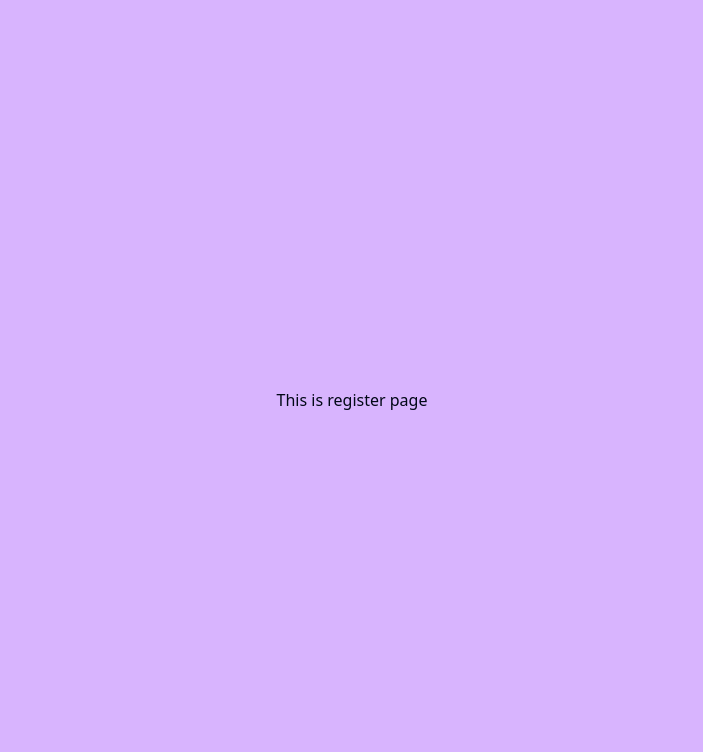
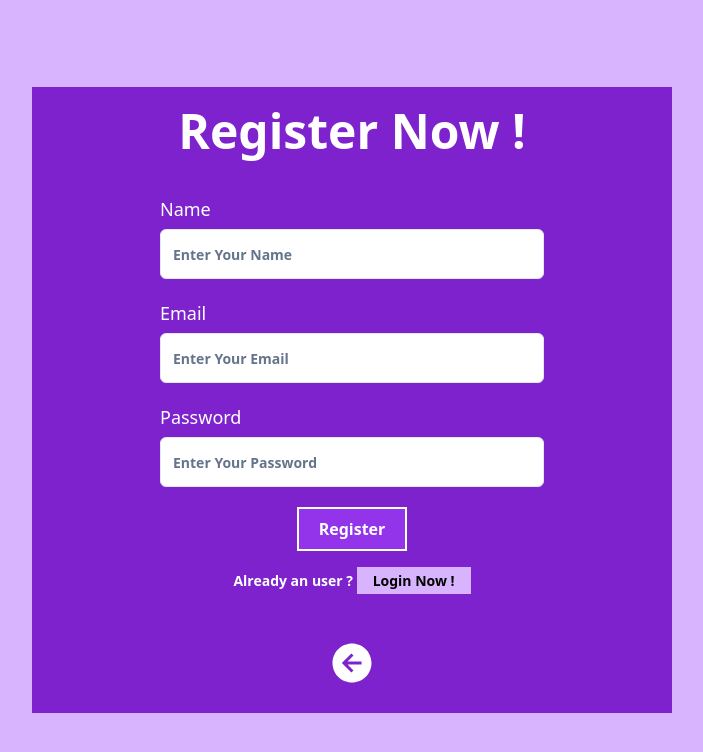
Before and after one commit to bandhandut19/microdeft_react_test_bondon_datta, a React (Vite) app: page /register in a window 1280 px wide. Shown: the top 752 px of the page, without its empty margins (288-991 px from the left). Built offline with nearby package versions, Linux system fonts and the light colour scheme.

Commit message:
created register page and setup done with useForm

```diff
--- a/src/components/Pages/Register.tsx
+++ b/src/components/Pages/Register.tsx
@@ -1,7 +1,103 @@
+import { useForm } from "react-hook-form";
+import { Input } from "../UI/input";
+import { Label } from "../UI/label";
+import { Link } from "react-router";
+import { IoArrowBackCircleSharp } from "react-icons/io5";
+import IRegsiterType from "@/types/registerType";
+import {
+  Tooltip,
+  TooltipContent,
+  TooltipProvider,
+  TooltipTrigger,
+} from "../UI/tooltip";
 const Register = () => {
+  const { register, handleSubmit, reset } = useForm<IRegsiterType>();
+
+  const handleRegister = async (data: IRegsiterType) => {
+    console.log(data);
+    reset();
+  };
   return (
-    <div>
-      <h1>This is register page</h1>
+    <div className="lg:w-1/2   md:w-4/5 px-10 lg:px-0 mx-auto bg-purple-700 text-white font-bold">
+      <h1 className="text-center lg:text-5xl text-4xl pt-5">Register Now !</h1>
+      <form
+        onSubmit={handleSubmit(handleRegister)}
+        className="flex items-center justify-center mt-10 flex-col gap-5"
+      >
+        <div className="grid w-full max-w-sm items-center gap-1.5">
+          <Label htmlFor="name" className="text-lg">
+            Name
+          </Label>
+          <Input
+            type="name"
+            className="text-purple-600 py-6"
+            id="name"
+            placeholder="Enter Your Name"
+            required
+            {...register("name")}
+          />
+        </div>
+        <div className="grid w-full max-w-sm items-center gap-1.5">
+          <Label htmlFor="email" className="text-lg">
+            Email
+          </Label>
+          <Input
+            type="email"
+            className="text-purple-600 py-6"
+            id="email"
+            placeholder="Enter Your Email"
+            required
+            {...register("email")}
+          />
+        </div>
+        <div className="grid w-full max-w-sm items-center gap-1.5">
+          <Label htmlFor="password" className="text-lg">
+            Password
+          </Label>
+          <Input
+            type="password"
+            className="text-purple-600 py-6"
+            id="password"
+            placeholder="Enter Your Password"
+            required
+            {...register("password")}
+          />
+        </div>
+        <div>
+          <button
+            type="submit"
+            className="b px-5 py-2 hover:scale-105 text-white bg-purple-600 border-2 border-white"
+          >
+            Register
+          </button>
+        </div>
+      </form>
+      <div>
+        <div className="text-sm">
+          <h1 className="text-center pt-5 ">
+            Already an user ?{" "}
+            <span className="bg-purple-300  text-black px-4 py-1 ">
+              <Link to={"/login"}> Login Now ! </Link>{" "}
+            </span>
+          </h1>
+        </div>
+        <div className="flex justify-center items-center mt-12 mb-5">
+          <TooltipProvider>
+            <Tooltip>
+              <TooltipTrigger asChild>
+                <Link to={"/"}>
+                  <button className="text-5xl hover:scale-110">
+                    <IoArrowBackCircleSharp />
+                  </button>
+                </Link>
+              </TooltipTrigger>
+              <TooltipContent>
+                <p>Go Back To Home</p>
+              </TooltipContent>
+            </Tooltip>
+          </TooltipProvider>
+        </div>
+      </div>
     </div>
   );
 };
--- /dev/null
+++ b/src/types/registerType.ts
@@ -0,0 +1,6 @@
+interface IRegsiterType {
+  name: string;
+  email: string;
+  password: string;
+}
+export default IRegsiterType;
```
